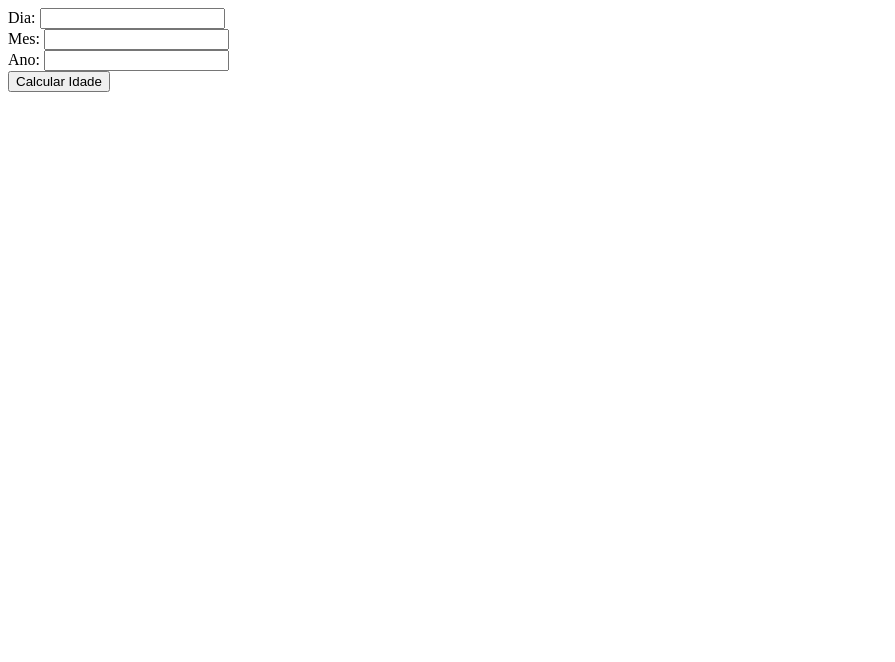
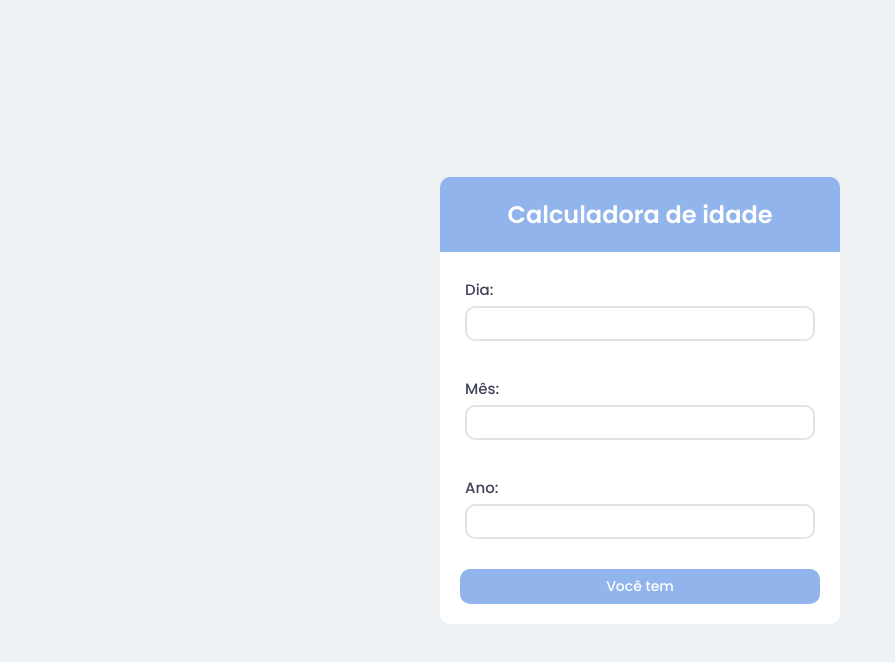
Before and after one commit to vitohg/js-studies, a plain HTML site: page calcular-idade/index.html in a window 1280 px wide. Shown: the whole page, without its empty margins (0-895 px from the left). Drawn offline with Linux system fonts and the light colour scheme.

Commit message:
Add files via upload

```diff
--- a/calcular-idade/index.html
+++ b/calcular-idade/index.html
@@ -5,25 +5,43 @@
     <meta http-equiv="X-UA-Compatible" content="IE=edge">
     <meta name="viewport" content="width=device-width, initial-scale=1.0">
     <link rel="stylesheet" href="style.css">
+    <link rel="preconnect" href="https://fonts.googleapis.com">
+    <link rel="preconnect" href="https://fonts.gstatic.com" crossorigin>
+    <link href="https://fonts.googleapis.com/css2?family=Poppins:wght@500;600&display=swap" rel="stylesheet">
     <title>Document</title>
 </head>
 <body>
 
-    <div>
-        Dia: <input type="text" id = "dia"/>
+
+    <div class="container">
+        <div class="header">
+            <h2>Calculadora de idade</h2>
+        </div>
+
+        <form id="form" class="form">
+
+            <div class="form-control">
+                <label for="dia">Dia:</label>
+                <input type="dia" id="dia">
+                <small>Este dia não corresponde.</small>
+            </div>
+
+            <div class="form-control">
+                <label for="mes">Mês:</label>
+                <input type="mes" id="mes">
+                <small>Este mês não corresponde.</small>
+            </div>
+
+            <div class="form-control">
+                <label for="ano">Ano:</label>
+                <input type="ano" id="ano">
+                <small>Este ano não corresponde.</small>
+            </div>
+
+            <button type="submit" class="campo_entrada">Você tem</button>
+        </form>
+
     </div>
-    <div>
-        Mes: <input type="text" id = "mes"/>
-    </div>
-    <div>
-        Ano: <input type="text" id = "ano"/>
-    </div>
-
-    <div>
-        <button type="submit" onclick="calcularIdade()"> Calcular Idade</button>
-    </div>
-
-    <div id = "idade"></div>
 
     <script src="script.js"></script>
 
--- a/calcular-idade/style.css
+++ b/calcular-idade/style.css
@@ -0,0 +1,80 @@
+*{
+    box-sizing: border-box;
+    margin: 0;
+    padding: 0;
+    font-family: 'Poppins', sans-serif;
+}
+
+body{
+    width: 100%;
+    height: 100vh;
+    margin: 0;
+    background-color: #EEF2F5;
+    display: flex;
+    justify-content: center;
+    align-items: center;
+}
+
+.container{
+    background: #ffff;
+    border-radius: 10px;
+    width: 400px;
+    max-width: 100%;
+}
+
+.header{
+    background-color: #92B4EC;
+    color: #ffff;
+    font-family: 'Poppins', sans-serif;
+    padding: 20px;
+    display: flex;
+    justify-content: center;
+    align-items: center;
+    border-top-right-radius: 10px;
+    border-top-left-radius: 10px;
+
+}
+
+.form{
+    padding: 20px;
+}
+
+.form-control{
+    margin-bottom: 25px;
+    padding: 5px;
+    position: relative;
+}
+
+.form-control label{
+    color: #404258;
+    font-size: 15px;
+    display: inline-block;
+    margin-bottom: 5px;
+}
+
+.form-control input{
+    border: 2px solid #E3E3E3;
+    display: block;
+    border-radius: 10px;
+    font-size: 14px;
+    width: 100%;
+    padding: 5px;
+
+}
+
+.form-control small{
+    position: absolute;
+    left: 0;
+    margin-left: 10px;
+    visibility: hidden;
+}
+
+.form button{
+    background-color: #92B4EC;
+    border: 2px solid #92B4EC;
+    color: #ffff;
+    font-size: 14px;
+    width: 100%;
+    border-radius: 10px;
+    padding: 5px;
+}
```
